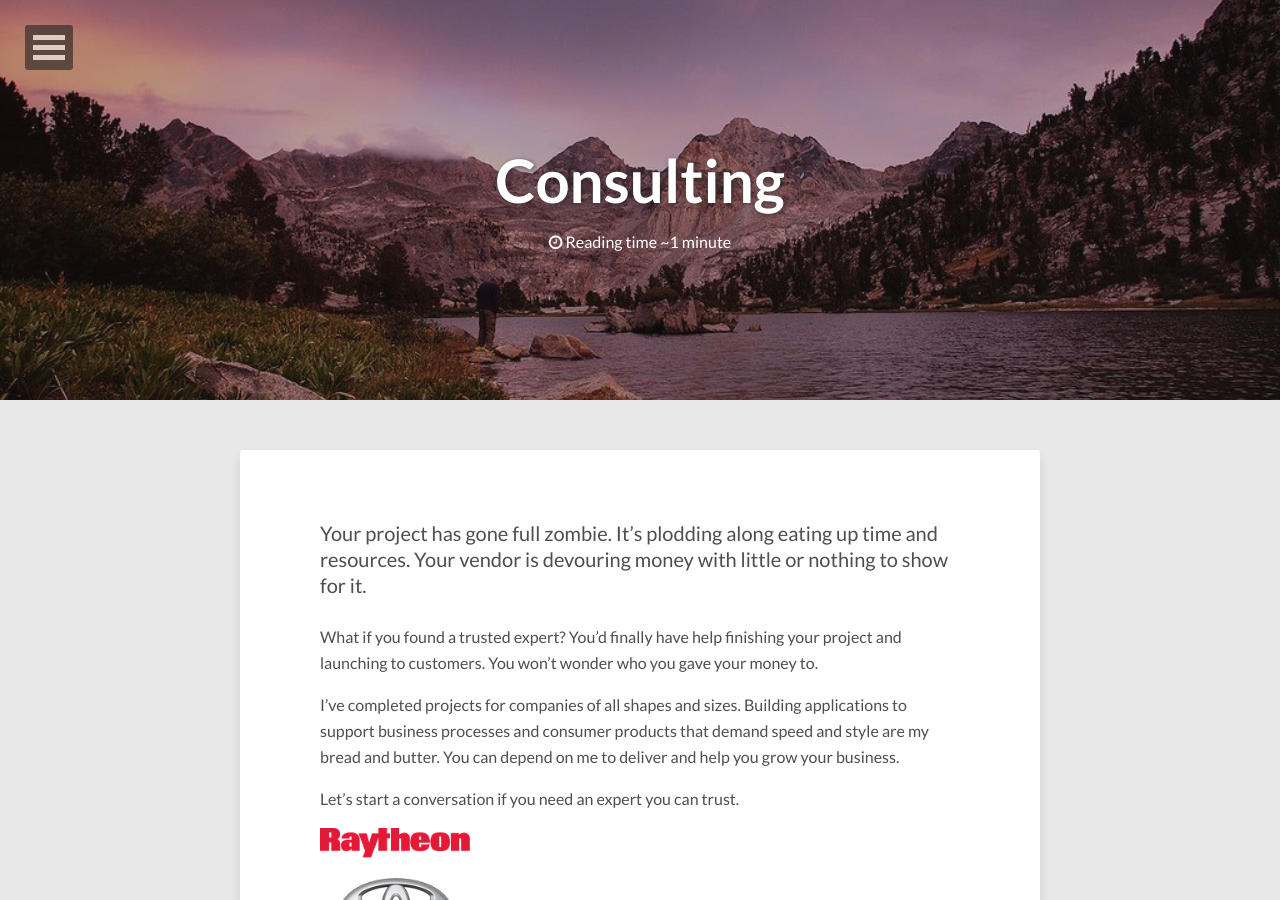
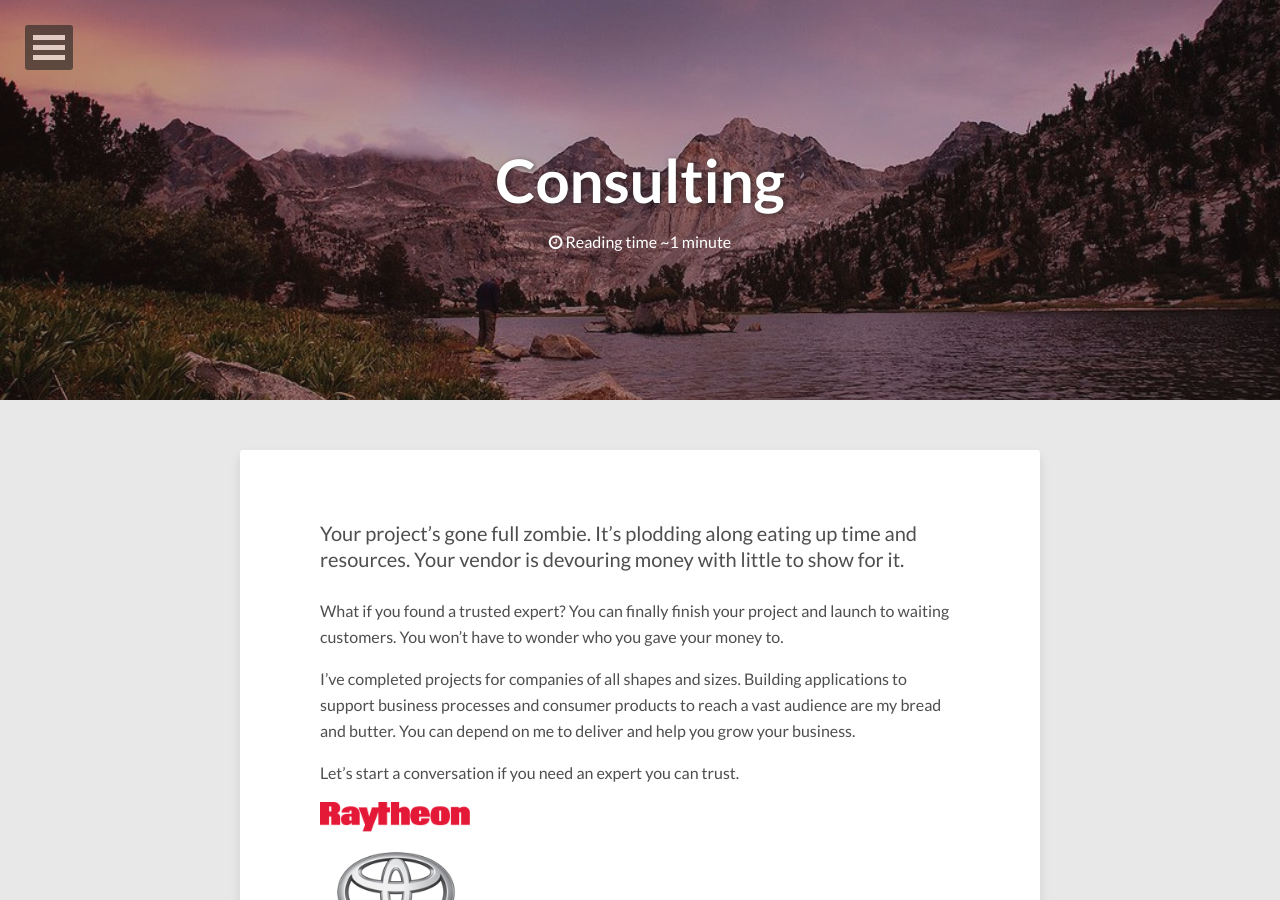
Before and after one commit to locnguyen/locnguyen.github.io, a Jekyll site: the page built from consulting/index.md, in a window 1280 px wide and 900 px high. Built offline with Jekyll 4.4.1, drawn with Linux system fonts in a browser that asks for light colours; nearby versions of some CDN libraries.

Commit message:
Update wordiing for better flow

```diff
--- a/consulting/index.md
+++ b/consulting/index.md
@@ -6,14 +6,14 @@ image:
 comments: false
 ---
 
-Your project has gone full zombie. It's plodding along eating up time and resources. Your vendor is devouring money
-with little or nothing to show for it.
+Your project's gone full zombie. It's plodding along eating up time and resources. Your vendor is devouring money
+with little to show for it.
 
-What if you found a trusted expert? You'd finally have help finishing your project and launching to
-customers. You won't wonder who you gave your money to.
+What if you found a trusted expert? You can finally finish your project and launch to waiting customers. You won't
+have to wonder who you gave your money to.
 
 I've completed projects for companies of all shapes and sizes. Building applications to support business processes and
-consumer products that demand speed and style are my bread and butter. You can depend on me to deliver and help you
+consumer products to reach a vast audience are my bread and butter. You can depend on me to deliver and help you
 grow your business.
 
 Let's start a conversation if you need an expert you can trust.
```
